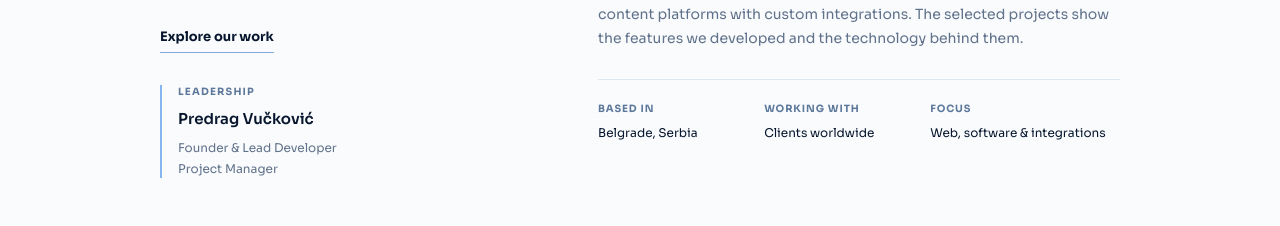
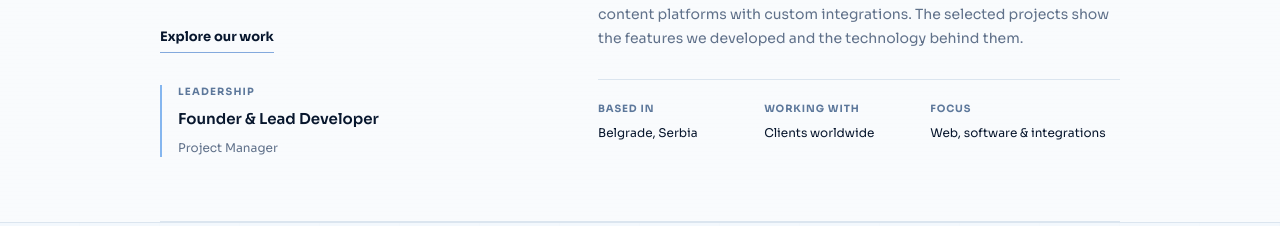
Before and after one commit to predrag80/ice-tech-development, a Next.js app: page / in a window 1280 px wide. Shown: the part 2137-2363 px from the top of the page. Built offline with nearby package versions, Linux system fonts and the light colour scheme.

Commit message:
Remove personal name from team introduction (#8)

```diff
--- a/src/app/TrustContent.tsx
+++ b/src/app/TrustContent.tsx
@@ -10,8 +10,8 @@ export function StudioIntro() {
         <Link className="line-link" href="/projects/">Explore our work</Link>
         <div className={styles.leadership}>
           <p>Leadership</p>
-          <h3>Predrag Vučković</h3>
-          <span>Founder &amp; Lead Developer<br />Project Manager</span>
+          <h3>Founder &amp; Lead Developer</h3>
+          <span>Project Manager</span>
         </div>
       </div>
       <div className={styles.aboutCopy}>
```
Also changed, not shown: 1 other file (tests, documents, lock files or other folders).
